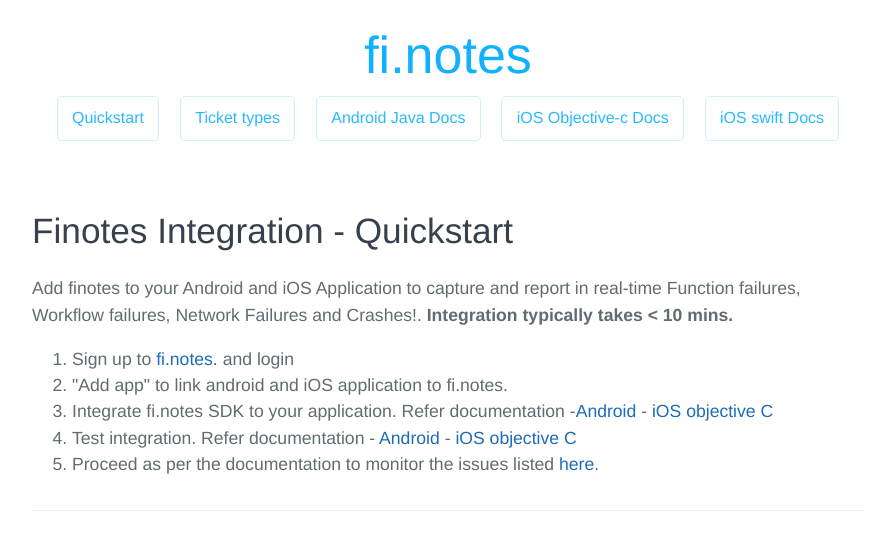
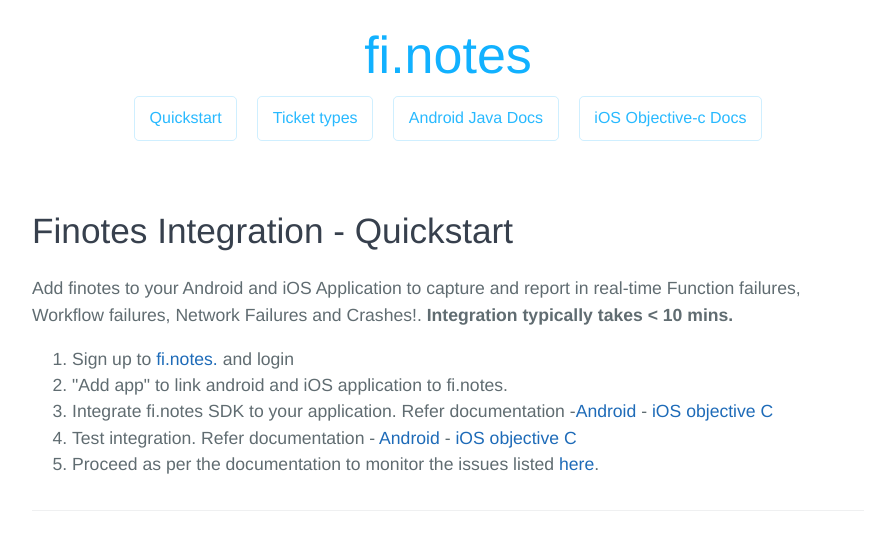
Before and after one commit to finotes/finotes.github.io, a Jekyll site: the page built from index.html, in a window 1280 px wide. Shown: the top 550 px of the page, without its empty margins (192-1087 px from the left). Built offline with Jekyll 4.4.1, drawn with Linux system fonts in a browser that asks for light colours; some web fonts are replaced.

Commit message:
Update default.html

```diff
--- a/_layouts/default.html
+++ b/_layouts/default.html
@@ -59,9 +59,11 @@ drift.load('egehwnzrtt4p');
 
 	<a href="https://finotes.github.io/" class="btn">Quickstart</a>
 	<a href="https://finotes.github.io/ticket_types.html" class="btn">Ticket types</a>
-        <a href="/2018/02/02/java-docs" class="btn">Android Java Docs</a>
-        <a href="/2018/02/02/objc-docs" class="btn">iOS Objective-c Docs</a>
-        <a href="/2018/02/02/swift-docs" class="btn">iOS swift Docs</a>
+        <a href="/2018/01/19/android-java-docs" class="btn">Android Java Docs</a>
+        <a href="/2018/01/19/ios-docs" class="btn">iOS Objective-c Docs</a>
+<!--         <a href="/2018/02/02/java-docs" class="btn">Android Java Docs</a> -->
+<!--         <a href="/2018/02/02/objc-docs" class="btn">iOS Objective-c Docs</a> -->
+<!--         <a href="/2018/02/02/swift-docs" class="btn">iOS swift Docs</a> -->
 
 
     </section>
```
